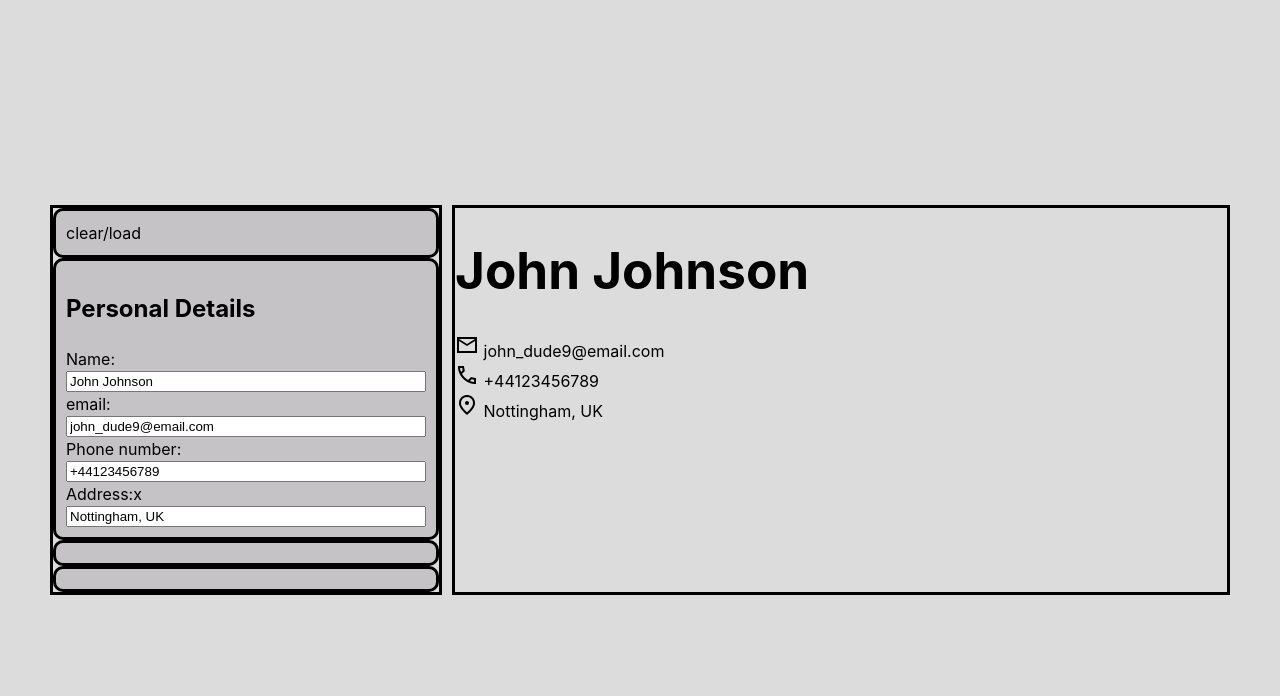
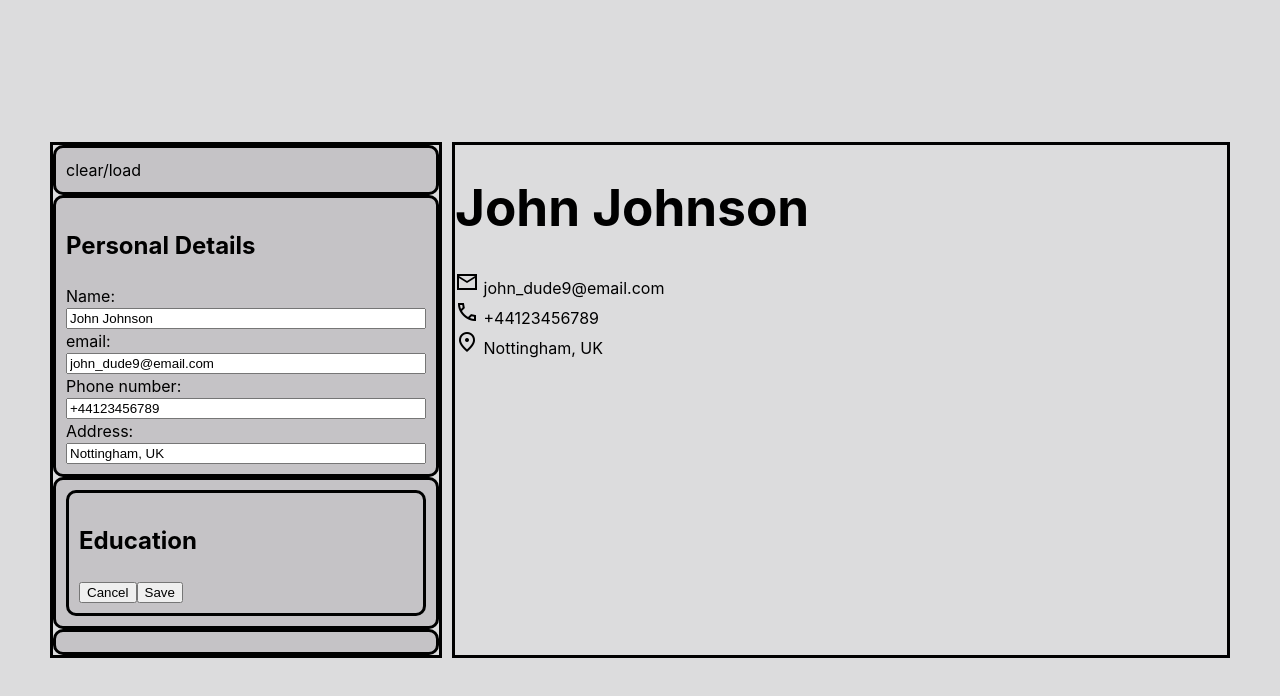
Before and after one commit to guyfoz77/cv-builder, a React (Vite) app: page / in a window 1280 px wide. Shown: the top 696 px of the page. Built offline with nearby package versions, Linux system fonts and the light colour scheme.

Commit message:
Build EducationInputContainer

```diff
--- a/src/App.jsx
+++ b/src/App.jsx
@@ -4,14 +4,18 @@ import {
   PersonalDetails,
   PersonalDetailsCV,
 } from "./components/PersonalDetails";
+import { EducationInputContainer } from "./components/Education";
 
 function App() {
   const [personalDetails, setPersonalDetails] = useState(
     userInputData.personalDetails
   );
+  const [educationDetails, setEducationDetails] = useState(
+    userInputData.education
+  );
 
   function handlePersonalDetailsChange(e) {
-    const newPersonalDetails = {...personalDetails};
+    const newPersonalDetails = { ...personalDetails };
     switch (e.target.id) {
       case "name":
         newPersonalDetails.name = e.target.value;
@@ -43,7 +47,9 @@ function App() {
           address={personalDetails.address}
           onPersonalDetailsChange={handlePersonalDetailsChange}
         />
-        <div className="education component">{/* todo */}</div>
+        <div className="education component">
+          <EducationInputContainer education={educationDetails} />
+        </div>
         <div className="experience component">{/* todo */}</div>
       </aside>
       <main className="CV">
--- /dev/null
+++ b/src/components/Education.jsx
@@ -0,0 +1,18 @@
+export function EducationInputContainer({ education }) {
+  return (
+    <div className="educationDetails component">
+      <h2>Education</h2>
+      <div className="educationDetailsContainer hidden">
+        <div className="educationDetailsInputsContainer">
+          <EducationInputs education={education} />
+        </div>
+        <div className="buttons">
+          <button>Cancel</button>
+          <button>Save</button>
+        </div>
+      </div>
+    </div>
+  );
+}
+
+function EducationInputs({ education }) {}
--- a/src/components/PersonalDetails.jsx
+++ b/src/components/PersonalDetails.jsx
@@ -1,7 +1,5 @@
-import React from "react";
 
 export function PersonalDetails({ name, email, phone, address, onPersonalDetailsChange}) {
-  console.log('render PersonalDetails')
   return (
     <div className="personalDetails component">
       <h2>Personal Details</h2>
@@ -11,14 +9,13 @@ export function PersonalDetails({ name, email, phone, address, onPersonalDetails
       <input type="email" id="email" defaultValue={email}  onChange={onPersonalDetailsChange} />
       <label htmlFor="phone">Phone number:</label>
       <input type="phone" id="phone" defaultValue={phone}  onChange={onPersonalDetailsChange} />
-      <label htmlFor="address">Address:x</label>
+      <label htmlFor="address">Address:</label>
       <input type="text" id="address" defaultValue={address}  onChange={onPersonalDetailsChange} />
     </div>
   );
 }
 
 export function PersonalDetailsCV({ name, email, phone, address }) {
-  console.log('render PersonalDetailsCv')
   return (
     <div className="personalDetailsCV componentCV">
       <h1>{name}</h1>
--- a/src/data.jsx
+++ b/src/data.jsx
@@ -5,6 +5,32 @@ export const exampleData = {
     phone: "+44123456789",
     address: "Nottingham, UK",
   },
+  education: [
+    {
+      school: "City Uni",
+      degree: "BSc in Chemistry",
+      start: "09/2010",
+      end: "05/2014",
+      details:
+        "Learned about chemicals etc. Completed a dissertation in particles.",
+    },
+    {
+      school: "Town Uni",
+      degree: "MSc in Chemistry",
+      start: "09/2014",
+      end: "06/2016",
+      details:
+        "Learned more chemicals. Completed a dissertation in some stuff.",
+    },
+    {
+      school: "Another Uni",
+      degree: "PHd in Condensed matter",
+      start: "09/2016",
+      end: "Present",
+      details:
+        "Made a groundbreaking discovery. Taught some chemistry and stuff",
+    },
+  ],
 };
 
-export let userInputData = {...exampleData};
+export let userInputData = { ...exampleData };
```
